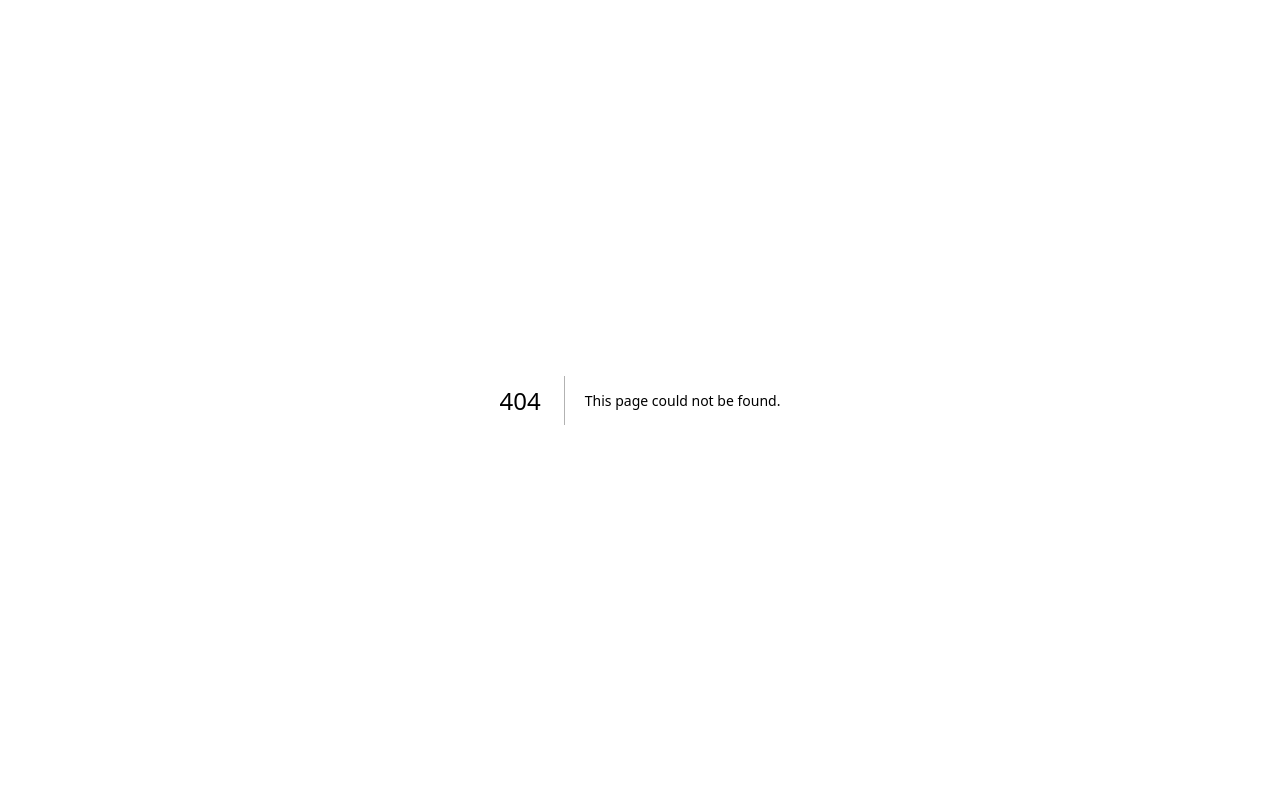
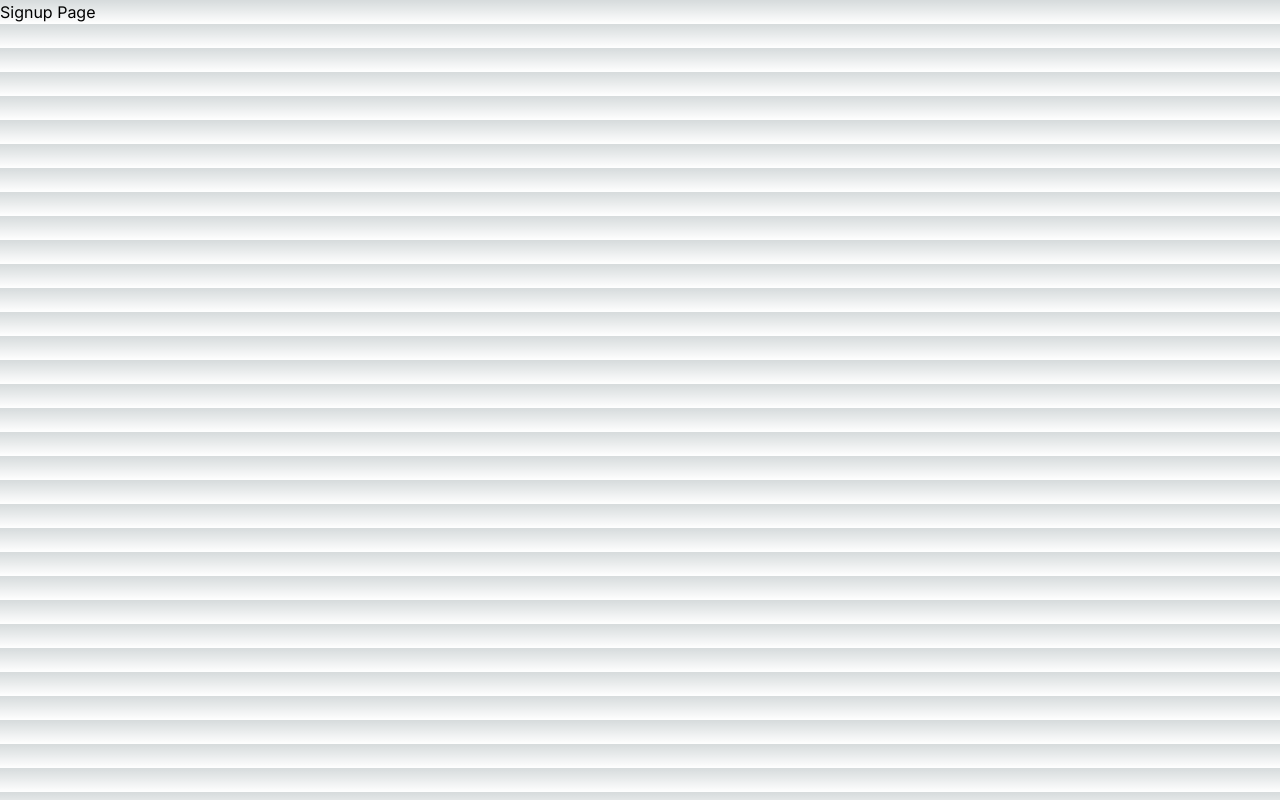
Before and after one commit to tanayvaswani/companion-ai, a Next.js app: page /signup in a window 1280 px wide. Before the commit this address had no page. Built offline with nearby package versions, Linux system fonts and the light colour scheme.

Commit message:
chore: auth folders

```diff
--- /dev/null
+++ b/app/(auth)/(routes)/signup/page.tsx
@@ -0,0 +1,9 @@
+const SignupPage = () => {
+    return (
+        <main>
+            Signup Page
+        </main>
+     );
+}
+
+export default SignupPage;
```
